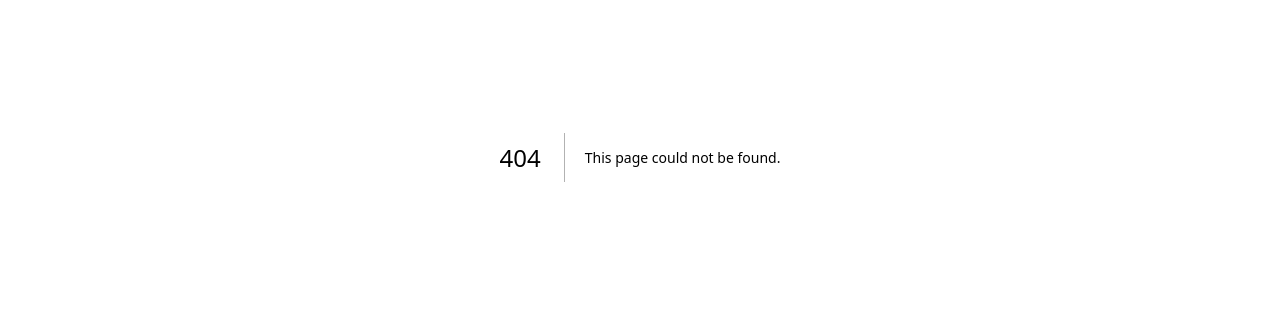
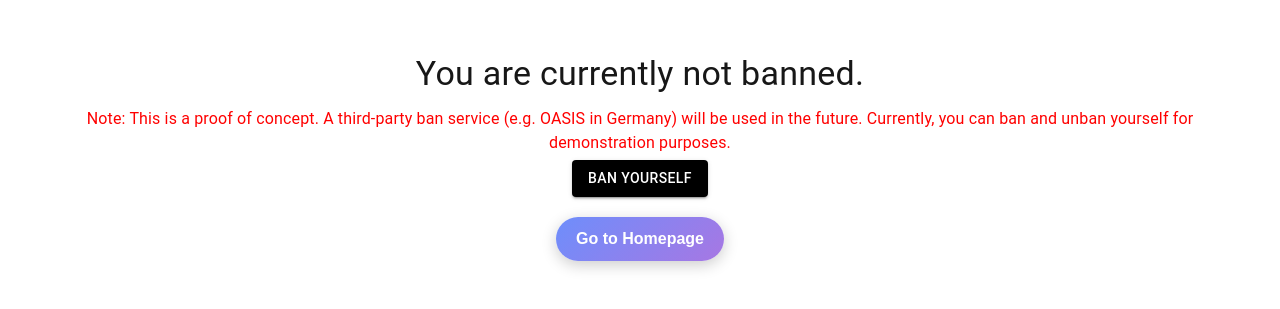
Before and after one commit to aleksandar-kovacic/WinnerTakesItAllFrontend, a Next.js app: page /ban in a window 1280 px wide. Before the commit this address had no page. Shown: the part 243-552 px from the top of the page. Built offline with nearby package versions, Linux system fonts and the light colour scheme; no server answers.

Commit message:
Implemented the ban page

```diff
--- /dev/null
+++ b/pages/ban.module.css
@@ -0,0 +1,27 @@
+.centered {
+  display: flex;
+  flex-direction: column;
+  align-items: center;
+  justify-content: center;
+  height: 100vh;
+  text-align: center;
+}
+
+.homeButton {
+  margin-top: 20px;
+  padding: 10px 20px;
+  background: linear-gradient(135deg, #6e8efb, #a777e3);
+  border: none;
+  border-radius: 25px;
+  color: white;
+  font-size: 16px;
+  font-weight: bold;
+  cursor: pointer;
+  box-shadow: 0 4px 15px rgba(0, 0, 0, 0.2);
+  transition: all 0.3s ease;
+}
+
+.homeButton:hover {
+  transform: translateY(-2px);
+  box-shadow: 0 6px 20px rgba(0, 0, 0, 0.3);
+}
--- /dev/null
+++ b/pages/ban.tsx
@@ -0,0 +1,71 @@
+import React, { useEffect, useState } from 'react';
+import axios from 'axios';
+import { Button, Typography, Container, CircularProgress } from '@mui/material';
+import { useRouter } from 'next/router';
+import styles from './ban.module.css';
+
+const BanStatus = () => {
+    const [isBanned, setIsBanned] = useState<boolean | null>(null);
+    const [loading, setLoading] = useState(true);
+    const router = useRouter();
+
+    useEffect(() => {
+        const fetchBanStatus = async () => {
+            try {
+                const response = await axios.get('/api/ban/status');
+                setIsBanned(response.data.banned);
+            } catch (error) {
+                console.error('Error fetching ban status:', error);
+            } finally {
+                setLoading(false);
+            }
+        };
+
+        fetchBanStatus();
+    }, []);
+
+    const handleBanToggle = async () => {
+        setLoading(true);
+        try {
+            const endpoint = isBanned ? '/api/ban/oasis-unban' : '/api/ban/oasis-ban';
+            await axios.post(endpoint, { name: "testname" });
+            setIsBanned(!isBanned);
+        } catch (error) {
+            console.error('Error toggling ban status:', error);
+        } finally {
+            setLoading(false);
+        }
+    };
+
+    if (loading) {
+        return (
+            <Container className={styles.centered}>
+                <CircularProgress />
+            </Container>
+        );
+    }
+
+    return (
+        <Container className={styles.centered}>
+            <Typography variant="h4" gutterBottom>
+                {isBanned ? 'You are currently banned.' : 'You are currently not banned.'}
+            </Typography>
+            <Typography variant="body1" gutterBottom style={{ color: 'red' }}>
+                Note: This is a proof of concept. A third-party ban service (e.g. OASIS in Germany) will be used in the future. Currently, you can ban and unban yourself for demonstration purposes.
+            </Typography>
+            <Button
+                variant="contained"
+                style={{ backgroundColor: 'black', color: 'white' }}
+                onClick={handleBanToggle}
+            >
+                {isBanned ? 'Unban Yourself' : 'Ban Yourself'}
+            </Button>
+            <button onClick={() => router.push('/')} className={styles.homeButton}>
+                Go to Homepage
+            </button>
+        </Container>
+    );
+
+}
+
+export default BanStatus;
--- a/pages/index.tsx
+++ b/pages/index.tsx
@@ -82,6 +82,7 @@ const HomePage = () => {
   const [loading, setLoading] = useState(true);
   const [authModalOpen, setAuthModalOpen] = useState(false); // Auth modal state
   const [verificationModalOpen, setVerificationModalOpen] = useState(false);
+  const [banModalOpen, setBanModalOpen] = useState(false);
 
   useEffect(() => {
     axios.get('/api/users/auth/status')
@@ -102,16 +103,25 @@ const HomePage = () => {
   const handleOpenPaymentModal = async () => {
     if (isLoggedIn) {
       try {
-        const response = await axios.get('/api/verification/status');
-        const isVerified = response.data.verified;
+        const verificationResponse = await axios.get('/api/verification/status');
+        const isVerified = verificationResponse.data.verified;
 
-        if (isVerified) {
-          setOpen(true); // Open payment modal
-        } else {
+        if (!isVerified) {
           setVerificationModalOpen(true); // Open verification modal
+          return;
         }
+
+        const banResponse = await axios.get('/api/ban/status');
+        const isBanned = banResponse.data.banned;
+
+        if (isBanned) {
+          setBanModalOpen(true); // Open ban modal
+          return;
+        }
+
+        setOpen(true); // Open payment modal if verified and not banned
       } catch (error) {
-        console.error('Error checking verification status:', error);
+        console.error('Error checking verification or ban status:', error);
       }
     } else {
       setAuthModalOpen(true); // Open login/register modal
@@ -122,6 +132,7 @@ const HomePage = () => {
     setOpen(false);
     setAuthModalOpen(false);
     setVerificationModalOpen(false);
+    setBanModalOpen(false);
   };
 
   const handleDrawerToggle = () => setDrawerOpen(!drawerOpen);
@@ -334,12 +345,62 @@ const HomePage = () => {
               Please verify your account to proceed with the payment.
             </Typography>
             <Box sx={{ display: 'flex', justifyContent: 'center', mt: 3 }}>
+            <Button
+                variant="contained"
+                onClick={() => window.location.href = '/verify'}
+                sx={{ backgroundColor: 'black', color: 'white' }}
+              >
+                Verify Here
+              </Button>
+            </Box>
+          </Box>
+        </Modal>
+
+        {/* Ban Modal */}
+        <Modal
+          open={banModalOpen}
+          onClose={handleCloseModals}
+          aria-labelledby="ban-modal-title"
+          aria-describedby="ban-modal-description"
+        >
+          <Box
+            sx={{
+              position: 'relative',
+              top: '50%',
+              left: '50%',
+              transform: 'translate(-50%, -50%)',
+              width: 300,
+              bgcolor: 'background.paper',
+              border: '2px solid #000',
+              borderRadius: 2,
+              boxShadow: 24,
+              p: 4,
+            }}
+          >
+            <IconButton
+              aria-label="close"
+              onClick={handleCloseModals}
+              sx={{
+                position: 'absolute',
+                top: 8,
+                right: 8,
+              }}
+            >
+              <CloseIcon />
+            </IconButton>
+            <Typography id="ban-modal-title" variant="h6" component="h2">
+              You are banned
+            </Typography>
+            <Typography id="ban-modal-description" sx={{ mt: 2 }}>
+              You can unban yourself by following:
+            </Typography>
+            <Box sx={{ display: 'flex', justifyContent: 'center', mt: 3 }}>
               <Button
                 variant="contained"
-                onClick={() => window.location.href = '/verify'}
-                sx={{ backgroundColor: '#1976d2' }}
+                onClick={() => window.location.href = '/ban'}
+                sx={{ backgroundColor: 'black', color: 'white' }}
               >
-                Verify Here
+                Unban Here
               </Button>
             </Box>
           </Box>
@@ -418,7 +479,9 @@ const HomePage = () => {
                 component="button"
                 onClick={() => {
                   if (item === 'Verification') {
-                    router.push('/verify'); // Navigate to the verify page
+                    router.push('/verify');
+                  } else if (item === 'Ban') {
+                    router.push('/ban');
                   } else {
                     alert(`Selected: ${item}`);
                   }
--- a/pages/verify.module.css
+++ b/pages/verify.module.css
@@ -1,8 +1,10 @@
 .container {
-    max-width: 600px;
-    margin: 0 auto;
-    padding: 20px;
-    text-align: center;
+  display: flex;
+  flex-direction: column;
+  justify-content: center;
+  align-items: center;
+  height: 100vh;
+  /* Full viewport height */
 }
 
 .title {
@@ -37,11 +39,13 @@
   text-align: center;
   cursor: pointer;
   width: 100%;
-    height: 200px; /* Increase the height */
+  height: 200px;
+  /* Increase the height */
   display: flex;
   justify-content: center;
   align-items: center;
   flex-direction: column;
+  min-width: 500px; /* Add minimum width */
 }
 
 .dropzone p {
@@ -49,22 +53,55 @@
 }
 
 .dropzone .icon {
-    font-size: 50px; /* Size of the drag and drop symbol */
+  font-size: 50px;
+  /* Size of the drag and drop symbol */
   color: #cccccc;
   margin-bottom: 10px;
 }
 
 .submitButton {
-    background-color: blue;
+  background-color: #28a745; /* Modern green color */
   color: white;
   border: none;
   padding: 10px 20px;
-    border-radius: 5px;
+  border-radius: 25px; /* More rounded corners */
   cursor: pointer;
   font-size: 16px;
+  box-shadow: 0 4px 15px rgba(0, 0, 0, 0.2); /* Add shadow */
+  transition: all 0.3s ease; /* Smooth transition */
+  min-width: 150px; /* Add minimum width */
+}
+
+.submitButton:hover {
+  background-color: #218838; /* Darker green on hover */
+  transform: translateY(-2px); /* Slight lift on hover */
+  box-shadow: 0 6px 20px rgba(0, 0, 0, 0.3); /* Stronger shadow on hover */
 }
 
 .submitButton:disabled {
   background-color: grey;
   cursor: not-allowed;
 }
+
+.redText {
+  color: red;
+}
+
+.homeButton {
+  margin-top: 20px;
+  padding: 10px 20px;
+  background: linear-gradient(135deg, #6e8efb, #a777e3);
+  border: none;
+  border-radius: 25px;
+  color: white;
+  font-size: 16px;
+  font-weight: bold;
+  cursor: pointer;
+  box-shadow: 0 4px 15px rgba(0, 0, 0, 0.2);
+  transition: all 0.3s ease;
+}
+
+.homeButton:hover {
+  transform: translateY(-2px);
+  box-shadow: 0 6px 20px rgba(0, 0, 0, 0.3);
+}
--- a/pages/verify.tsx
+++ b/pages/verify.tsx
@@ -97,6 +97,9 @@ const Verify = () => {
     return (
       <div className={styles.container}>
         <h1 className={styles.title}>You are already verified</h1>
+        <p className={`${styles.subtitle} ${styles.redText}`}>
+        Note: This is a proof of concept. A third-party verification service will be used in the future. Currently, you can upload any images and it will verify your account successfully for demonstration purposes.
+        </p>
         <button onClick={() => router.push('/')} className={styles.homeButton}>Go to Homepage</button>
       </div>
     );
@@ -105,7 +108,6 @@ const Verify = () => {
   return (
     <div className={styles.container}>
       <h1 className={styles.title}>Verify Your Identity</h1>
-      <p className={styles.subtitle}>Note: This is a proof of concept. A third-party verification service will be used in the future. Currently, you can upload any images you want and it will verify your account successfully.</p>
       {error && <p className={styles.error}>{error}</p>}
       {success && <p className={styles.success}>Verification successful!</p>}
       <form onSubmit={handleSubmit} className={styles.form}>
```
Lines whose indentation alone changed are shown as unchanged.
